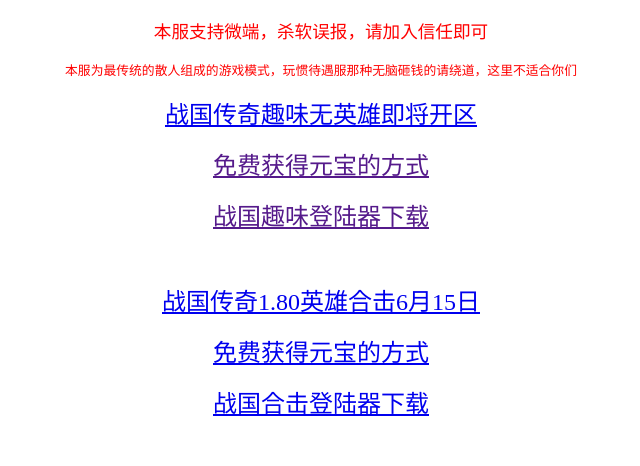
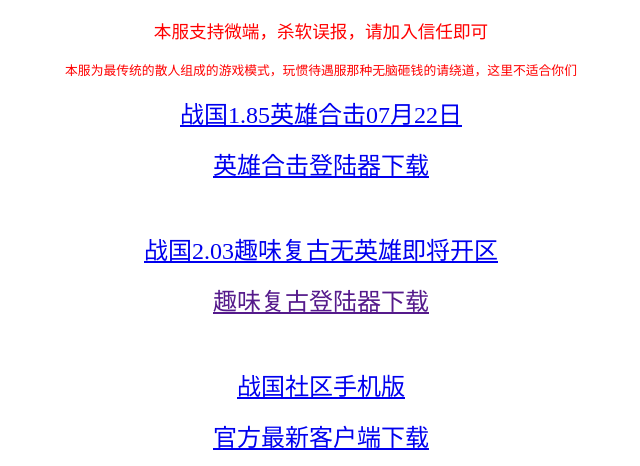
Before and after one commit to zgcq/zgcq.github.io, a plain HTML site: page index.html in a window 1280 px wide. Shown: the top 466 px of the page, without its empty margins (319-959 px from the left). Drawn offline with Linux system fonts and the light colour scheme.

Commit message:
new region

```diff
--- a/index.html
+++ b/index.html
@@ -36,14 +36,15 @@ div{text-align:center}
 
 <p class="antivirus-software-warning">本服支持微端，杀软误报，请加入信任即可</p>
 <p class="user-warning">本服为最传统的散人组成的游戏模式，玩惯待遇服那种无脑砸钱的请绕道，这里不适合你们</p>
-<p><a class="link" href="http://bbs.dspi.me/forum.php?gid=44" target="_blank">战国传奇趣味无英雄即将开区</a></p>
-<p><a class="link" href="" target="_blank">免费获得元宝的方式</a></p>
-<p><a class="link" href="" target="_blank">战国趣味登陆器下载</a></p>
+
+<p><a class="link" href="http://bbs.dspi.me/forum.php?gid=45" target="_blank">战国1.85英雄合击07月22日</a></p>
+<p><a class="link" href="https://pan.lanzou.com/b39677" target="_blank">英雄合击登陆器下载</a></p>
 </br>
-<p><a class="link" href="http://bbs.dspi.me/forum.php?gid=45" target="_blank">战国传奇1.80英雄合击6月15日</a></p>
-<p><a class="link" href="http://bbs.dspi.me/forum.php?mod=viewthread&tid=39" target="_blank">免费获得元宝的方式</a></p>
-<p><a class="link" href="https://pan.lanzou.com/b39677" target="_blank">战国合击登陆器下载</a></p>
+
+<p><a class="link" href="http://bbs.dspi.me/forum.php?gid=44" target="_blank">战国2.03趣味复古无英雄即将开区</a></p>
+<p><a class="link" href="" target="_blank">趣味复古登陆器下载</a></p>
 </br>
+
 <p><a class="link" href="/app.html" target="_blank">战国社区手机版</a></p>
 <p><a class="link" href="https://pan.baidu.com/s/1slyiaCl" target="_blank">官方最新客户端下载</a></p>
 <div>
```
Also changed, not shown: config/QKBakServerList.txt, config/QKServerList.txt.
